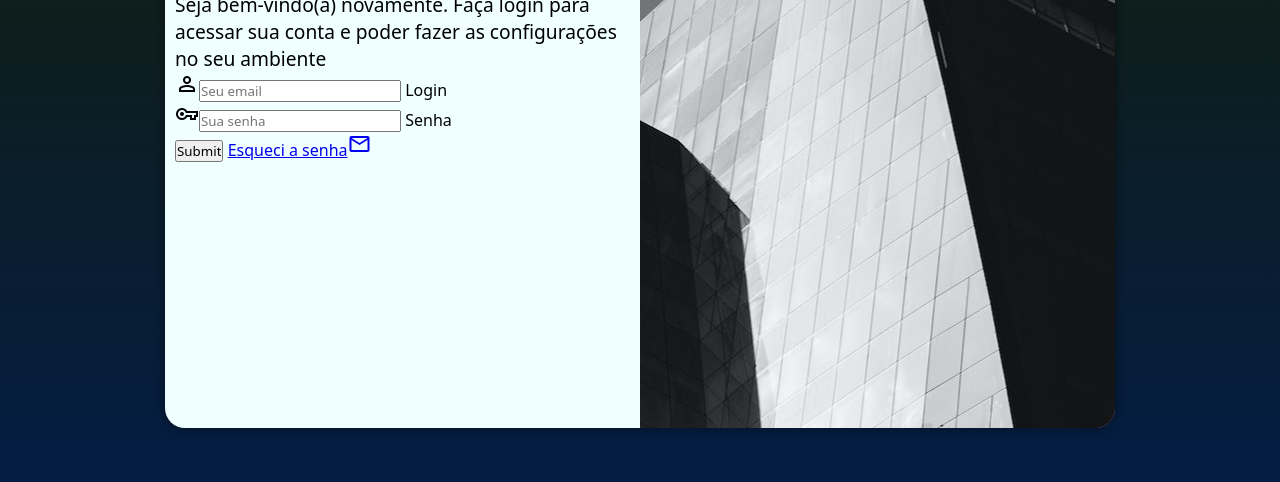
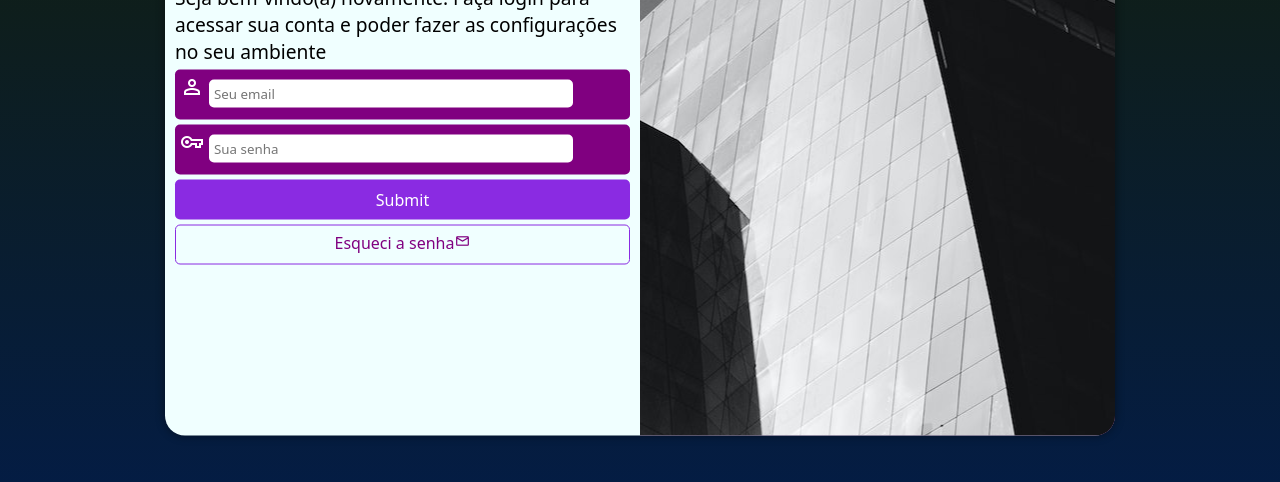
Before and after one commit to Jansen-Muniz/projeto-login, a plain HTML site: page index.html in a window 1280 px wide. Shown: the part 222-704 px from the top of the page. Drawn offline with nearby package versions, Linux system fonts and the light colour scheme.

Commit message:
cores dos elementos do formulário

```diff
--- a/estilos/style.css
+++ b/estilos/style.css
@@ -25,7 +25,7 @@ section#login{
   overflow: hidden;
   background-color: azure;
   width: 250px;
-  height: 500px;
+  height: 515px;
   border-radius: 20px;
   box-shadow: 0px 0px 10px rgba(0, 0, 0, 0.459);
   transition: width .3s, height .3s;
@@ -53,3 +53,66 @@ div#formulario > h1{
 div#formulario > p{
   font-size: 0.8em;
 }
+
+form > div.campo{
+  margin: 5px 0px;
+  background-color: purple;
+  height: 50px;
+  border-radius: 5px;
+}
+
+form > div.campo label{
+  display: none;
+}
+
+form > div.campo > input{
+  padding: 5px;
+  width:80%;
+  border-radius: 5px;
+  border: none;
+}
+
+form > div.campo > span{
+  padding: 5px;
+  color: white;
+}
+
+form > input[type=submit]{
+  display: block;
+  font-size: 1em;
+  width: 100%;
+  margin-top: 5px;
+  height: 40px;
+  background-color: blueviolet;
+  border-radius: 5px;
+  border: none;
+  color: white;
+}
+
+form > input[type=submit]:hover{
+  background-color: purple;
+}
+
+form > a.botao{
+  display: block;
+  text-align: center;
+  font-size: 1em;
+  width: 100%;
+  border: 1px solid blueviolet;
+  margin-top: 5px;
+  padding: 3px;
+  padding-top: 6px;
+  text-decoration: none;
+  color: purple;
+  border-radius: 5px;
+  height: 40px;
+}
+
+form > a.botao:hover{
+  background-color: blueviolet;
+  color: white;
+}
+
+.mail{
+  font-size: 1em;
+}
--- a/index.html
+++ b/index.html
@@ -30,7 +30,7 @@
             <label for="isenha">Senha</label>
           </div>
           <input type="submit">
-          <a href="esqueci.html">Esqueci a senha<span class="material-symbols-outlined">
+          <a class="botao" href="esqueci.html">Esqueci a senha<span class="material-symbols-outlined mail">
             mail
             </span></a>
         </form>
```
